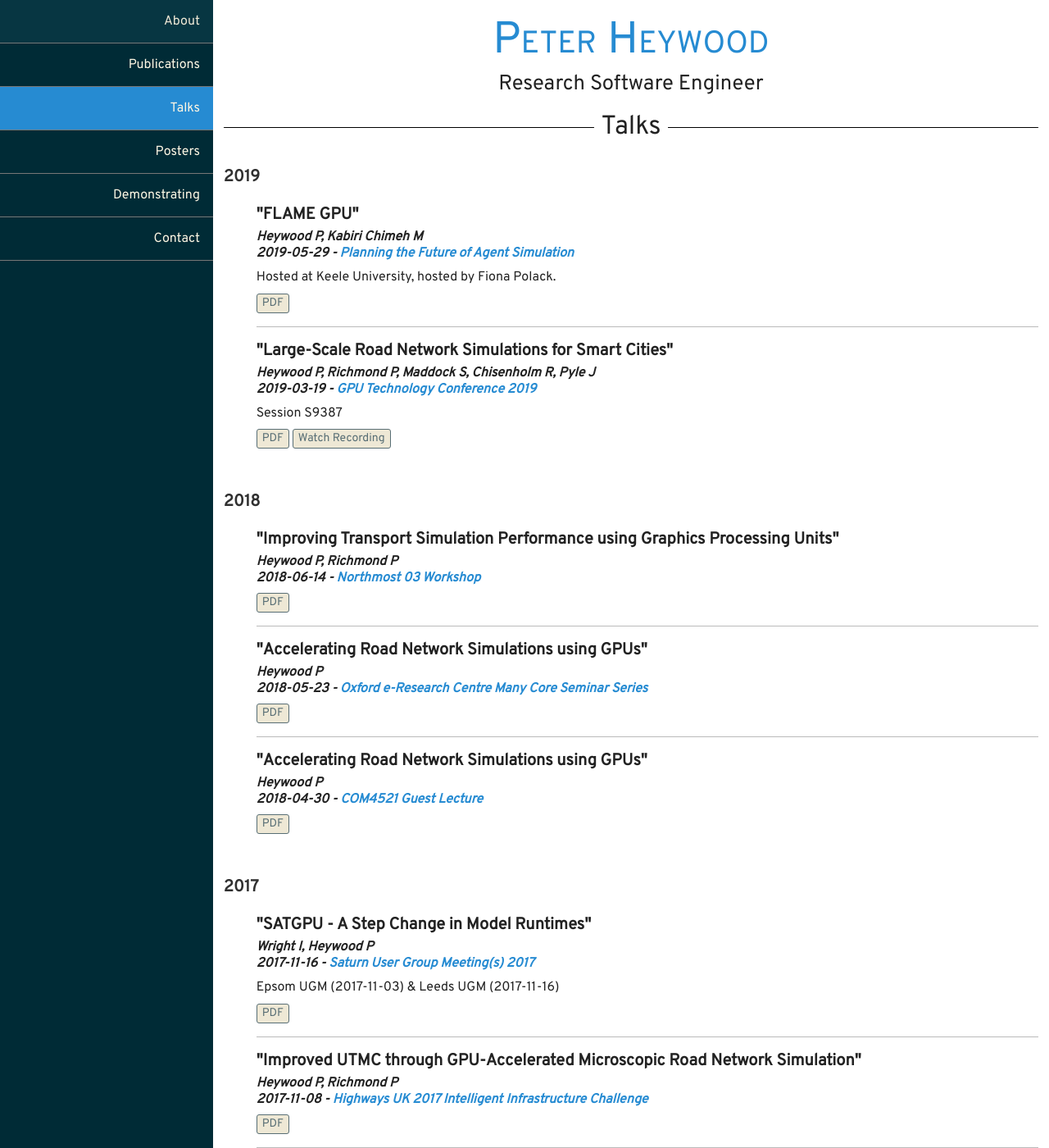
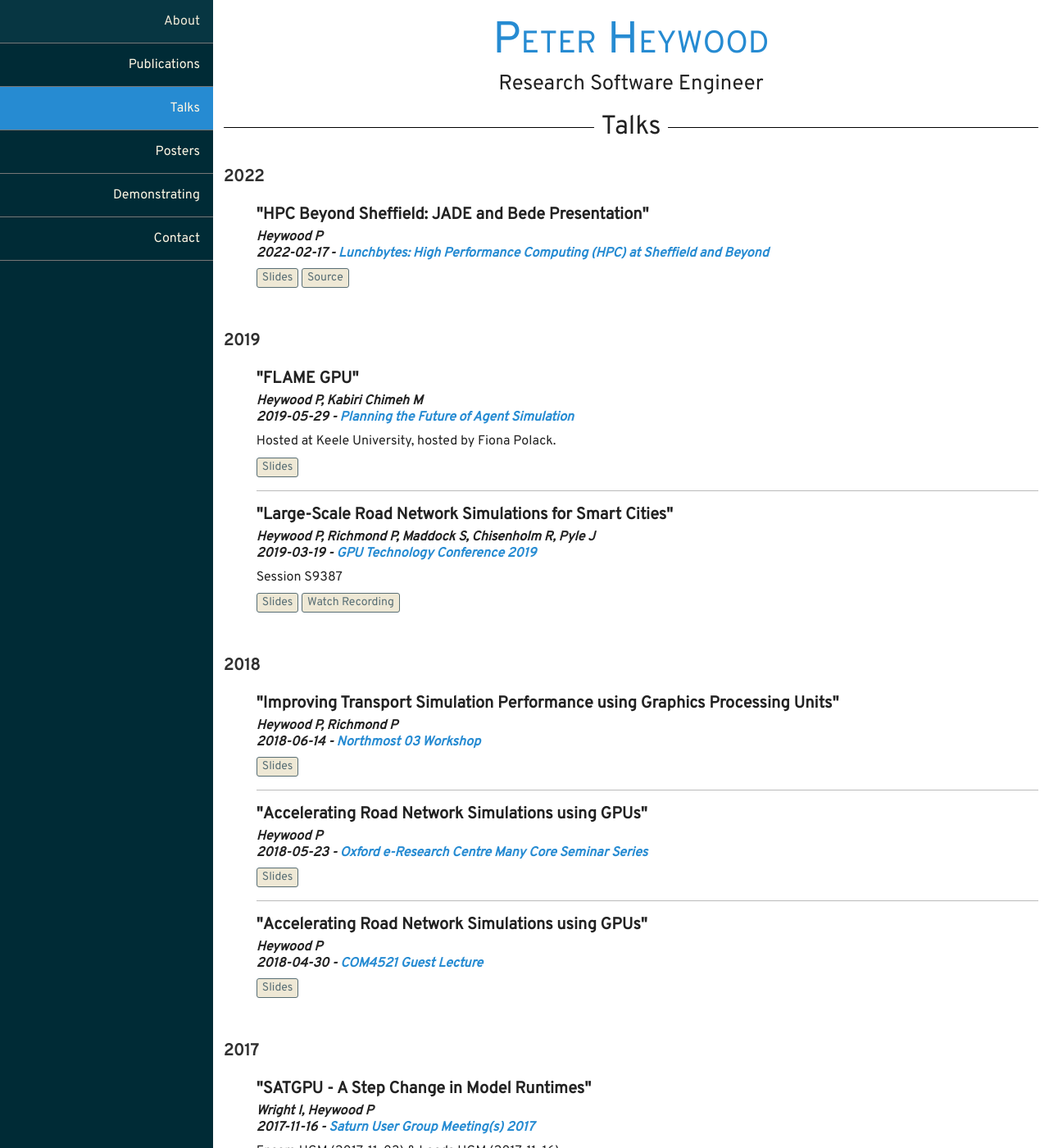
Before and after one commit to ptheywood/ptheywood.github.io, a Jekyll site: the page built from talks/index.html, in a window 1280 px wide and 1400 px high. Shown: the whole window at 82% size. Built offline with Jekyll 4.4.1, drawn with Linux system fonts in a browser that asks for light colours; nearby versions of some CDN libraries; some web fonts are replaced; part of the change alters nothing that is shown; some of the changed text lies outside the part shown.

Commit message:
Add 2022-02-17 talk + talks changes

```diff
--- a/_data/talks.yml
+++ b/_data/talks.yml
@@ -1,3 +1,13 @@
+- year: 2022
+  talks:
+    - authors: "Heywood P"
+      date: 2022-02-17
+      event: "Lunchbytes: High Performance Computing (HPC) at Sheffield and Beyond"
+      event_url: "https://rse.shef.ac.uk/events/lunchbytes-2022-02-17.html"
+      title: "HPC Beyond Sheffield: JADE and Bede Presentation"
+      note:
+      slides: "https://ptheywood.uk/hpc-beyond-sheffield-jade-and-bede-presentation"
+      src: "https://github.com/ptheywood/hpc-beyond-sheffield-jade-and-bede-presentation"
 - year: 2019
   talks:
     - authors: "Heywood P, Richmond P, Maddock S, Chisenholm R, Pyle J"
@@ -6,7 +16,7 @@
       event_url: "https://www.nvidia.com/en-us/gtc/"
       title: "Large-Scale Road Network Simulations for Smart Cities"
       note: 'Session S9387'
-      pdf: '/download/presentations/heywood-gtc2019-presentation.pdf'
+      slides: '/download/presentations/heywood-gtc2019-presentation.pdf'
       recording: "https://developer.nvidia.com/gtc/2019/video/s9387"
     - authors: "Heywood P, Kabiri Chimeh M"
       date: 2019-05-29
@@ -14,7 +24,7 @@
       event_url:
       title: "FLAME GPU"
       note: 'Hosted at Keele University, hosted by Fiona Polack.'
-      pdf: 'https://ptheywood.uk/abm-keele/'
+      slides: 'https://ptheywood.uk/abm-keele/'
       recording:
 - year: 2018
   talks:
@@ -24,7 +34,7 @@
       event_url: "http://paulrichmond.shef.ac.uk/teaching/COM4521/"
       title: "Accelerating Road Network Simulations using GPUs"
       note:
-      pdf: '/download/presentations/heywood-com4521-2018.pdf'
+      slides: '/download/presentations/heywood-com4521-2018.pdf'
       recording:
     - authors: "Heywood P"
       date: 2018-05-23
@@ -32,7 +42,7 @@
       event_url: "http://www.oerc.ox.ac.uk/Peter-Heywood-Many-core"
       title: "Accelerating Road Network Simulations using GPUs"
       note:
-      pdf: '/download/presentations/heywood-oerc-many-core-2018.pdf'
+      slides: '/download/presentations/heywood-oerc-many-core-2018.pdf'
       recording:
     - authors: "Heywood P, Richmond P"
       date: 2018-06-14
@@ -40,7 +50,7 @@
       event_url: "https://northmost.co.uk/"
       title: "Improving Transport Simulation Performance using Graphics Processing Units"
       note:
-      pdf: '/download/presentations/heywood-northmost03-2018.pdf'
+      slides: '/download/presentations/heywood-northmost03-2018.pdf'
       recording:
 - year: 2017
   talks:
@@ -50,7 +60,7 @@
       event_url: "https://project.inria.fr/ecal2017/tutorials-2/"
       title: "Simulating Complex Systems with FLAME GPU (Tutorial)"
       note:
-      pdf:
+      slides:
       recording:
     - authors: "Heywood P, Richmond P"
       date: 2017-11-08
@@ -58,7 +68,7 @@
       event_url: "http://www.highways-uk.com/huk/intelligent-infrastructure-hub"
       title: "Improved UTMC through GPU-Accelerated Microscopic Road Network Simulation"
       note:
-      pdf: '/download/presentations/heywood-highways-uk-2017-iic.pdf'
+      slides: '/download/presentations/heywood-highways-uk-2017-iic.pdf'
       recording:
     - authors: "Wright I, Heywood P"
       date: 2017-11-16
@@ -66,7 +76,7 @@
       event_url: "https://saturnsoftware2.co.uk/support"
       title: "SATGPU - A Step Change in Model Runtimes"
       note: 'Epsom UGM (2017-11-03) & Leeds UGM (2017-11-16)'
-      pdf: 'https://saturnsoftware2.co.uk/uploads/files/SATUGM17-SATGPU2.pdf'
+      slides: 'https://saturnsoftware2.co.uk/uploads/files/SATUGM17-SATGPU2.pdf'
       recording:
 
 - year: 2016
@@ -77,7 +87,7 @@
       event_url: "https://www.nvidia.com/en-us/gtc/"
       title: "Accelerating Transport System Micro-Simulations Using CUDA"
       note: 'Session S6404'
-      pdf: '/download/presentations/heywood-gtc2016-presentation.pdf'
+      slides: '/download/presentations/heywood-gtc2016-presentation.pdf'
       recording: "https://on-demand.gputechconf.com/gtc/2016/video/S6404.html"
     - authors: "Crangle J, Heywood P, Hadley D, Craig-Atkins E, Maddock S, Scott R, Wiles A, Hodgson T, Shui W"
       date: 2016-03-31
@@ -85,7 +95,7 @@
       event_url: "http://2016.caaconference.org/"
       title: "The Digital Ossuary: Rothwell (Northamptonshire, UK)"
       note:
-      pdf:
+      slides:
       recording:
     - authors: "Crangle J, Heywood P, Hadley D, Craig-Atkins E, Maddock S, Scott R, Wiles A, Hodgson T, Shui W"
       date: 2016-03-21
@@ -93,7 +103,7 @@
       event_url: "http://www.rothwellcharnelchapel.group.shef.ac.uk/"
       title: "The Digital Ossuary: Rothwell (Northamptonshire, UK)"
       note:
-      pdf:
+      slides:
       recording:
     - authors: "Heywood P"
       date: 2016-05-09
@@ -101,7 +111,7 @@
       event_url: "http://paulrichmond.shef.ac.uk/teaching/COM4521/"
       title: "Accelerating Transport Demand Assignment using GPUs"
       note:
-      pdf:
+      slides:
       recording:
     - authors: "Richmond P, Heywood P"
       date: 2016-06-02
@@ -109,7 +119,7 @@
       event_url: "http://landor.co.uk/modellingworld/2016/conference.php"
       title: "Alternative GPU friendly assignment algorithms"
       note:
-      pdf: "/download/presentations/richmond-heywood-mw2016-presentation.pdf"
+      slides: "/download/presentations/richmond-heywood-mw2016-presentation.pdf"
       recording:
     - authors: "McIlveen J, Maddock S, Heywood P, Richmond P"
       date: 2016-09-16
@@ -117,7 +127,7 @@
       event_url: "http://www.eguk.org.uk/CGVC2016/"
       title: "PED: Pedestrian Environment Designer"
       note:
-      pdf: '/download/presentations/mcilveen-maddock-heywood-richmond-cgvc16-presentation.pdf'
+      slides: '/download/presentations/mcilveen-maddock-heywood-richmond-cgvc16-presentation.pdf'
       recording:
 - year: 2015
   talks:
@@ -127,7 +137,7 @@
       event_url: "http://emit.manchester.ac.uk/"
       title: "Complex system simulations on the GPU"
       note: 'Presented on behalf of <a href="http://www.paulrichmond.staff.shef.ac.uk" target="_blank">Dr Paul Richmond</a>'
-      pdf:
+      slides:
       recording:
     - authors: "Heywood P, Richmond P, Maddock S"
       date: 2015-08-24
@@ -135,7 +145,7 @@
       event_url: "http://www.padabs.org/"
       title: "Road Network Simulation using FLAME GPU"
       note: ''
-      pdf: '/download/presentations/heywood-padabs15-presentation.pdf'
+      slides: '/download/presentations/heywood-padabs15-presentation.pdf'
       recording:
     - authors: "Heywood P, Richmond P, Maddock S"
       date: 2015-09-16
@@ -143,7 +153,7 @@
       event_url: "http://cgvc15.cs.ucl.ac.uk/"
       title: "Visualising Real Time Large Scale Micro-Simulation of Transport Networks"
       note: ''
-      pdf: '/download/presentations/heywood-cgvc15-presentation.pdf'
+      slides: '/download/presentations/heywood-cgvc15-presentation.pdf'
       recording:
     - authors: "Heywood P, Richmond P, Maddock S"
       date: 2015-10-29
@@ -151,5 +161,5 @@
       event_url: "http://shef.ac.uk/dcs/research/groups/graphics"
       title: "Road Network Simulation using FLAME GPU"
       note: ''
-      pdf: '/download/presentations/heywood-vrgraphics15-presentation.pdf'
+      slides: '/download/presentations/heywood-vrgraphics15-presentation.pdf'
       recording:
--- a/talks/index.html
+++ b/talks/index.html
@@ -26,8 +26,11 @@ title: Talks | ptheywood.uk
                         <a href="{{ talk.event_url}}" >{{ talk.event }}</a>
                     </h5>
                     <p>{{ talk.note }}</p>
-                    {% if talk.pdf %}
-                        <a class="button" href="{{ talk.pdf }}" target="_blank">PDF</a>
+                    {% if talk.slides %}
+                        <a class="button" href="{{ talk.slides }}" target="_blank">Slides</a>
+                    {% endif %}
+                    {% if talk.src %}
+                        <a class="button" href="{{ talk.src }}" target="_blank">Source</a>
                     {% endif %}
                     {% if talk.recording %}
                         <a class="button" href="{{ talk.recording }}" target="_blank">Watch Recording</a>
```
Also changed, not shown: readme.md.
